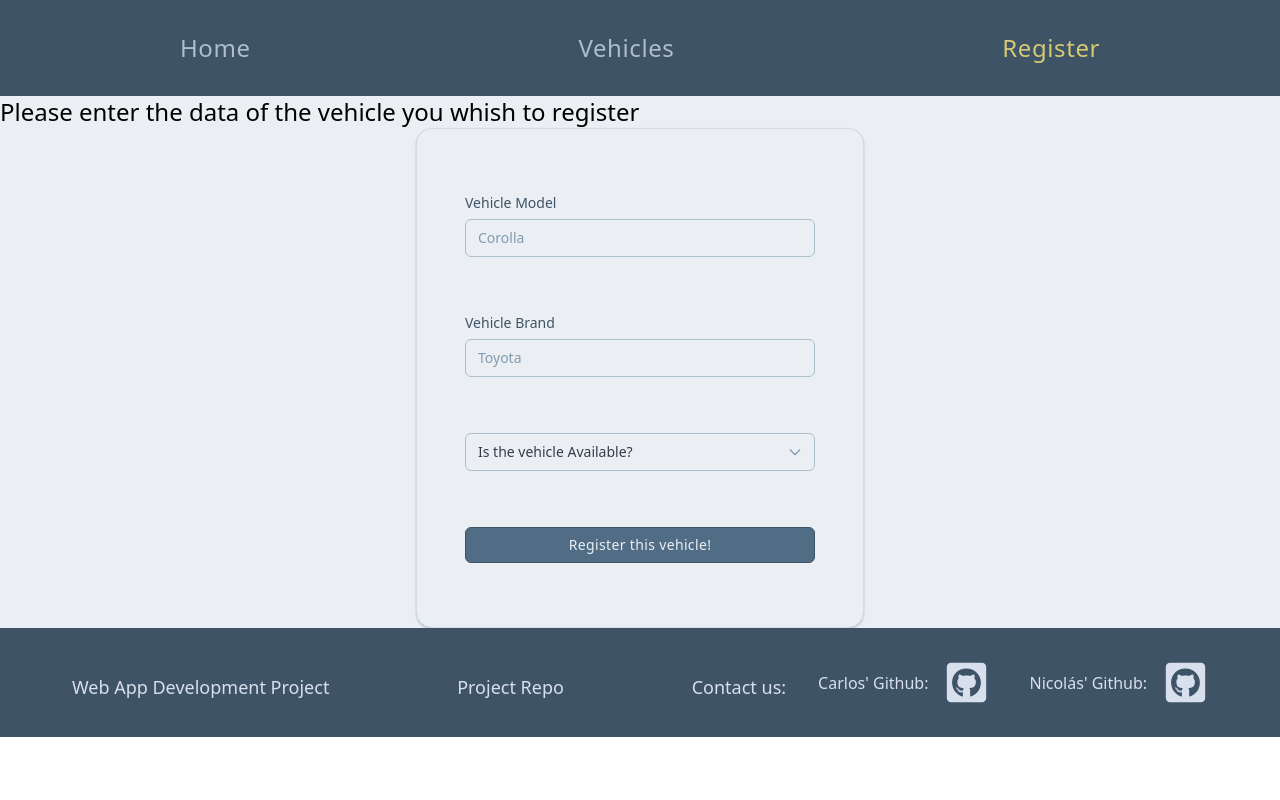
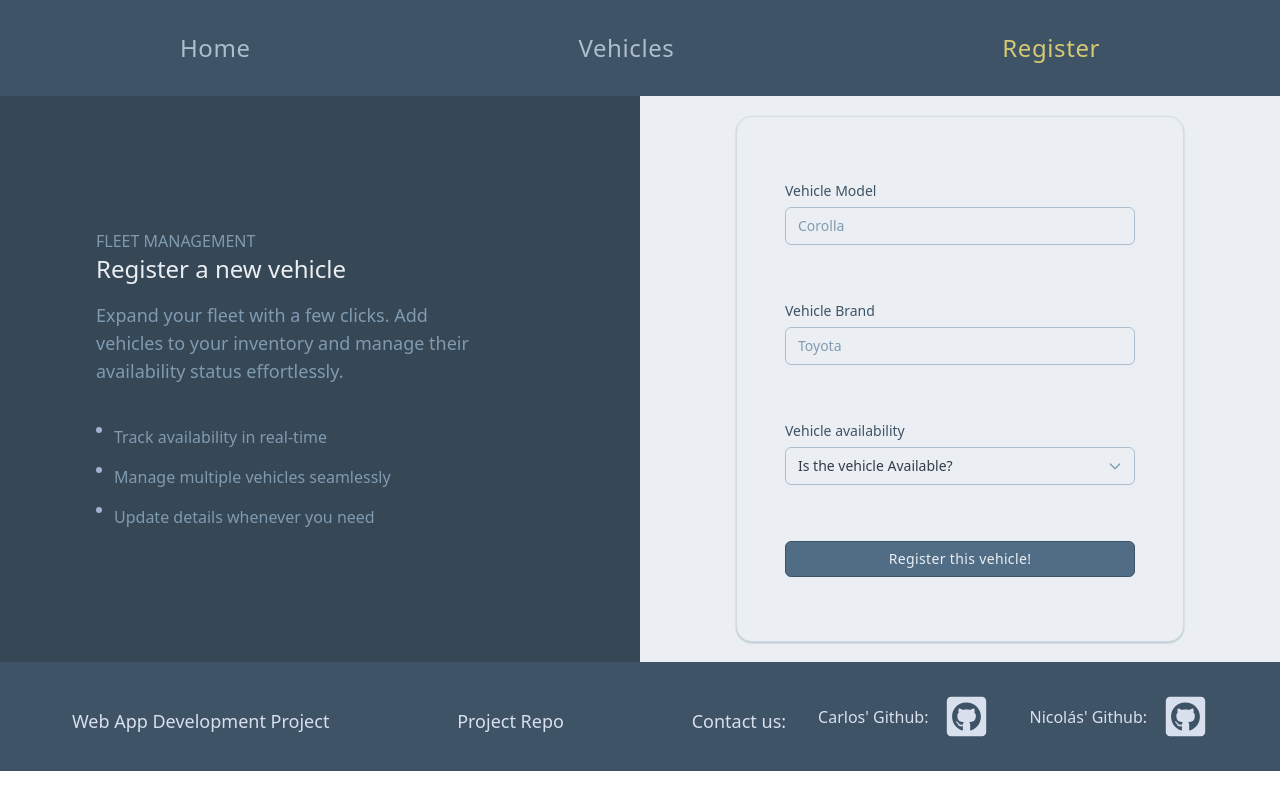
Before and after one commit to Nicolas-Rodriguez-Ch/daw-font-end, a React (Vite) app: page /admin/register in a window 1280 px wide. Built offline with nearby package versions, Linux system fonts and the light colour scheme; the HTML template or start-up script is replaced by a standard one.

Commit message:
adds styles to the register vehicle and adds react toaster

```diff
--- a/eslint.config.js
+++ b/eslint.config.js
@@ -46,6 +46,11 @@ export default defineConfig([
       eqeqeq: ['warn', 'always'],
       curly: ['warn', 'all'],
       'no-console': ['warn', { allow: ['warn', 'error'] }],
+      'padding-line-between-statements': [
+        'warn',
+        { blankLine: 'always', prev: 'block-like', next: '*' },
+        { blankLine: 'always', prev: '*', next: 'block-like' },
+      ],
     },
     languageOptions: {
       globals: globals.browser,
--- a/package.json
+++ b/package.json
@@ -23,7 +23,8 @@
     "react": "^19.2.6",
     "react-dom": "^19.2.6",
     "react-icons": "^5.6.0",
-    "react-router": "^7.15.0"
+    "react-router": "^7.15.0",
+    "react-toastify": "^11.1.0"
   },
   "devDependencies": {
     "@eslint/js": "^10.0.1",
--- a/src/pages/registerVehicle/index.tsx
+++ b/src/pages/registerVehicle/index.tsx
@@ -1,4 +1,6 @@
 import { useState } from 'react';
+
+import { toast } from 'react-toastify';
 
 import { Button, Form, Input, Select, TextCustom } from '@/components';
 
@@ -18,41 +20,99 @@ const RegisterVehicle = () => {
     vehicleBrand: '',
     vehicleAvailability: '',
   });
+  const [disabled, setDisabled] = useState(false);
+
   const handleChange = (field: string, value: string) => {
     setFormValues((prev) => ({ ...prev, [field]: value }));
     setErrors((prev) => ({ ...prev, [field]: '' }));
   };
+
   const updateError = (field: string, value: string) => {
     setErrors((prev) => ({ ...prev, [field]: value }));
   };
 
-  const validateForm = () => {
+  const validateForm = (): boolean => {
+    setDisabled(true);
+    let isValid = true;
+
     if (!formValue.vehicleModel) {
       updateError('vehicleModel', 'You must pass a car model');
+      isValid = false;
     }
+
     if (!formValue.vehicleBrand) {
       updateError('vehicleBrand', 'You must pass a car Brand');
+      isValid = false;
     }
+
     if (!formValue.vehicleAvailability) {
       updateError('vehicleAvailability', 'You have to make the vehicle available or not available');
+      isValid = false;
     }
+
+    return isValid;
   };
-  const handleSubmit = () => {
-    validateForm();
-    console.log(Object.values(errors).join());
-    if (Object.values(errors).length > 1) {
+
+  const handleSubmit = async () => {
+    const isValid = validateForm();
+
+    if (!isValid) {
+      setDisabled(false);
       return;
     } else {
-      console.log(formValue);
+      const resolveAfter3Sec = new Promise((resolve) => setTimeout(resolve, 3000));
+      await toast
+        .promise(resolveAfter3Sec, {
+          pending: 'Request was sent',
+          success: 'Request has finished',
+          error: 'error during Request',
+        })
+        .finally(() => {
+          setFormValues({ vehicleModel: '', vehicleBrand: '', vehicleAvailability: '' });
+          setDisabled(false);
+        });
     }
   };
 
   return (
-    <>
+    <div className='min-h-3/4 bg-steel-100 flex flex-col md:flex-row'>
+      <div className='hidden md:flex flex-col justify-center px-16 lg:px-24 py-16 bg-steel-800 md:w-5/12 lg:w-1/2'>
+        <div className='max-w-sm'>
+          <TextCustom
+            variant='small'
+            text='Fleet Management'
+            className='text-steel-400 uppercase mb-4'
+          />
           <TextCustom
             variant='heading'
-        text='Please enter the data of the vehicle you whish to register'
+            text='Register a new vehicle'
+            className='text-steel-100 mb-4'
           />
+          <TextCustom
+            variant='regular'
+            text='Expand your fleet with a few clicks. Add vehicles to your inventory and manage their availability status effortlessly.'
+            className='text-steel-400 mb-10'
+          />
+          <div className='flex flex-col gap-4'>
+            {[
+              'Track availability in real-time',
+              'Manage multiple vehicles seamlessly',
+              'Update details whenever you need',
+            ].map((item) => (
+              <div key={item} className='flex items-start gap-3'>
+                <span className='mt-0.5 w-1.5 h-1.5 rounded-full bg-periwinkle-400 shrink-0' />
+                <TextCustom variant='small' text={item} className='text-steel-400' />
+              </div>
+            ))}
+          </div>
+        </div>
+      </div>
+
+      <div className='flex flex-col flex-1 items-center justify-center px-4 py-10 md:py-5'>
+        <div className='mb-6 text-center md:hidden'>
+          <TextCustom variant='heading' text='Register a new vehicle' />
+        </div>
+
         <Form onSubmit={handleSubmit}>
           <Input
             id='vehicleModel'
@@ -61,6 +121,7 @@ const RegisterVehicle = () => {
             value={formValue.vehicleModel}
             onChange={(value) => handleChange('vehicleModel', value)}
             error={errors.vehicleModel}
+            disabled={disabled}
           />
           <Input
             id='vehicleBrand'
@@ -69,18 +130,27 @@ const RegisterVehicle = () => {
             value={formValue.vehicleBrand}
             onChange={(value) => handleChange('vehicleBrand', value)}
             error={errors.vehicleBrand}
+            disabled={disabled}
           />
           <Select
             id='availability'
             placeholder='Is the vehicle Available?'
+            label='Vehicle availability'
             options={selectOptions}
             value={formValue.vehicleAvailability}
             onChange={(value) => handleChange('vehicleAvailability', value)}
             error={errors.vehicleAvailability}
+            disabled={disabled}
           />
-        <Button type='submit' text='Register this vehicle!' variant='secondary' />
+          <Button
+            type='submit'
+            text='Register this vehicle!'
+            variant='secondary'
+            disabled={disabled}
+          />
         </Form>
-    </>
+      </div>
+    </div>
   );
 };
 
--- a/src/routes/AppRouter.tsx
+++ b/src/routes/AppRouter.tsx
@@ -1,4 +1,5 @@
 import { BrowserRouter, Route, Routes } from 'react-router';
+import { ToastContainer } from 'react-toastify';
 
 import { Layout } from '@/components';
 
@@ -21,11 +22,14 @@ const renderRoutes = (routes: AppRoute[]) =>
 
 const AppRouter = () => {
   return (
-    <BrowserRouter>
-      <Routes>
-        <Route element={<Layout />}>{renderRoutes(ROUTES)}</Route>
-      </Routes>
-    </BrowserRouter>
+    <>
+      <BrowserRouter>
+        <Routes>
+          <Route element={<Layout />}>{renderRoutes(ROUTES)}</Route>
+        </Routes>
+      </BrowserRouter>
+      <ToastContainer theme='dark' />
+    </>
   );
 };
 
```
Also changed, not shown: 1 other file (tests, documents, lock files or other folders). Lines whose indentation alone changed are shown as unchanged.
